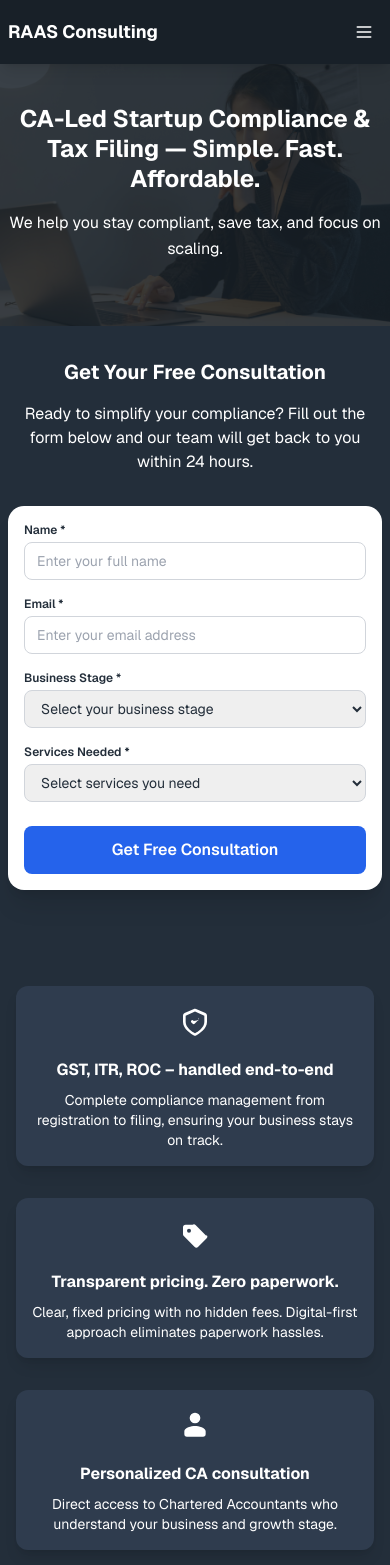
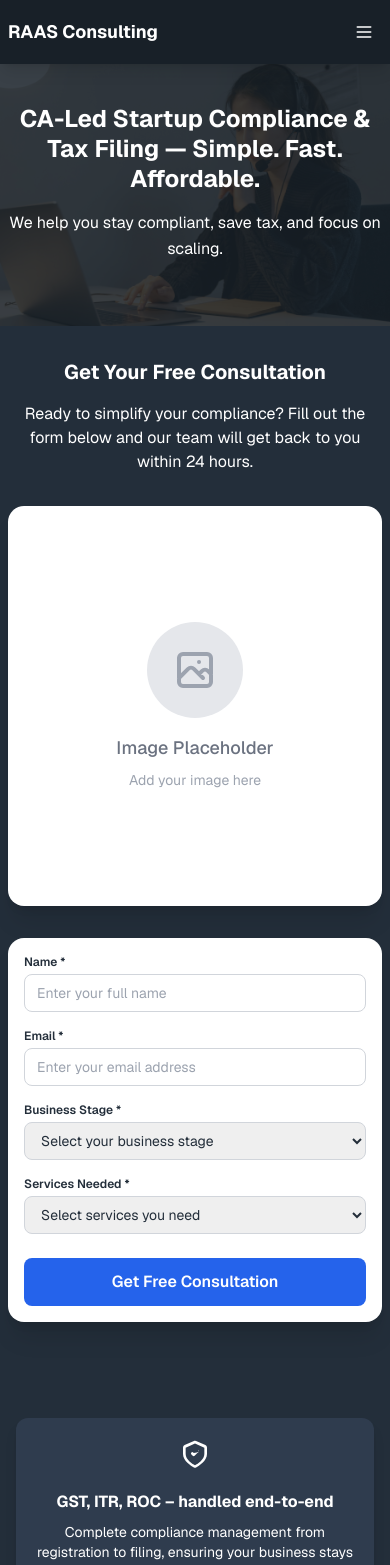
Before and after one commit to hruthiksiva/raas-consultancy, a React (Vite) app: page /contact in a window 390 px wide. Shown: the top 1565 px of the page. Built offline with nearby package versions, Linux system fonts and the light colour scheme.

Commit message:
Contact page images added and map section replaced with embedded code

```diff
--- a/src/components/contact/ContactCTAFormSection.jsx
+++ b/src/components/contact/ContactCTAFormSection.jsx
@@ -28,6 +28,30 @@ const ContactCTAFormSection = ({ formData, setFormData, isSubmitting, setIsSubmi
           </p>
         </div>
         <div className="flex justify-center">
+          <div className="flex flex-col lg:flex-row items-center gap-8 lg:gap-12 w-full max-w-6xl">
+            {/* Image Placeholder */}
+            <div className="w-full lg:w-1/2 flex justify-center">
+              <div
+                className="w-full max-w-lg aspect-square rounded-2xl shadow-xl flex items-center justify-center"
+                style={{
+                  backgroundColor: '#FFFFFF',
+                  minHeight: '400px'
+                }}
+              >
+                <div className="text-center p-8">
+                  <div className="w-24 h-24 mx-auto mb-4 rounded-full bg-gray-200 flex items-center justify-center">
+                    <svg className="w-12 h-12 text-gray-400" fill="none" stroke="currentColor" viewBox="0 0 24 24">
+                      <path strokeLinecap="round" strokeLinejoin="round" strokeWidth={2} d="M4 16l4.586-4.586a2 2 0 012.828 0L16 16m-2-2l1.586-1.586a2 2 0 012.828 0L20 14m-6-6h.01M6 20h12a2 2 0 002-2V6a2 2 0 00-2-2H6a2 2 0 00-2 2v12a2 2 0 002 2z" />
+                    </svg>
+                  </div>
+                  <p className="text-gray-500 text-lg font-medium">Image Placeholder</p>
+                  <p className="text-gray-400 text-sm mt-2">Add your image here</p>
+                </div>
+              </div>
+            </div>
+
+            {/* Form */}
+            <div className="w-full lg:w-1/2 flex justify-center">
               <div className="rounded-2xl shadow-xl p-4 sm:p-8 md:p-12 w-full max-w-lg" style={{ backgroundColor: '#FFFFFF' }}>
                 <form onSubmit={handleSubmit} className="space-y-4 sm:space-y-6">
                   {/* Name Field */}
@@ -138,6 +162,8 @@ const ContactCTAFormSection = ({ formData, setFormData, isSubmitting, setIsSubmi
               </div>
             </div>
           </div>
+        </div>
+      </div>
     </section>
   );
 };
--- a/src/components/contact/ContactInformationSection.jsx
+++ b/src/components/contact/ContactInformationSection.jsx
@@ -55,22 +55,17 @@ const ContactInformationSection = () => (
           </div>
         </div>
         {/* Map */}
-        <div
-          style={{
-            backgroundImage: `url(${MapInteractive})`,
-            backgroundSize: 'cover',
-            backgroundPosition: 'center',
-            backgroundRepeat: 'no-repeat',
-          }}
-          className="rounded-xl h-48 sm:h-64 flex items-center justify-center relative"
-        >
-          <button
-            onClick={() => window.open('https://maps.app.goo.gl/25GeRGT7Pt1iKEE58', '_blank')}
-            className="z-10 bg-white/80 hover:bg-white text-blue-600 hover:text-blue-700 text-xs sm:text-sm font-medium px-4 py-2 rounded-lg shadow transition"
-          >
-            View on Google Maps
-          </button>
-          <div className="absolute inset-0 rounded-xl" style={{ background: 'rgba(0,0,0,0.15)' }}></div>
+        <div className="w-full mt-8 md:mt-0 flex flex-col items-center justify-center">
+          <iframe
+            src="https://www.google.com/maps/embed?pb=!1m18!1m12!1m3!1d3884.4019732047827!2d79.09235307484552!3d13.200060987136741!2m3!1f0!2f0!3f0!3m2!1i1024!2i768!4f13.1!3m3!1m2!1s0x3bad5c117cc6a117%3A0x14bb8217fb5145a!2s3-467%2C%20Pagadaman%20St%2C%20Sanjeev%20Gandhi%20Nagar%2C%20Greamspet%2C%20Chittoor%2C%20Andhra%20Pradesh%20517002!5e0!3m2!1sen!2sin!4v1751520753890!5m2!1sen!2sin"
+            width="100%"
+            height="350"
+            style={{ border: 0, borderRadius: '12px' }}
+            allowFullScreen=""
+            loading="lazy"
+            referrerPolicy="no-referrer-when-downgrade"
+            title="Google Map Location"
+          ></iframe>
         </div>
       </div>
     </div>
```
Lines whose indentation alone changed are shown as unchanged.
